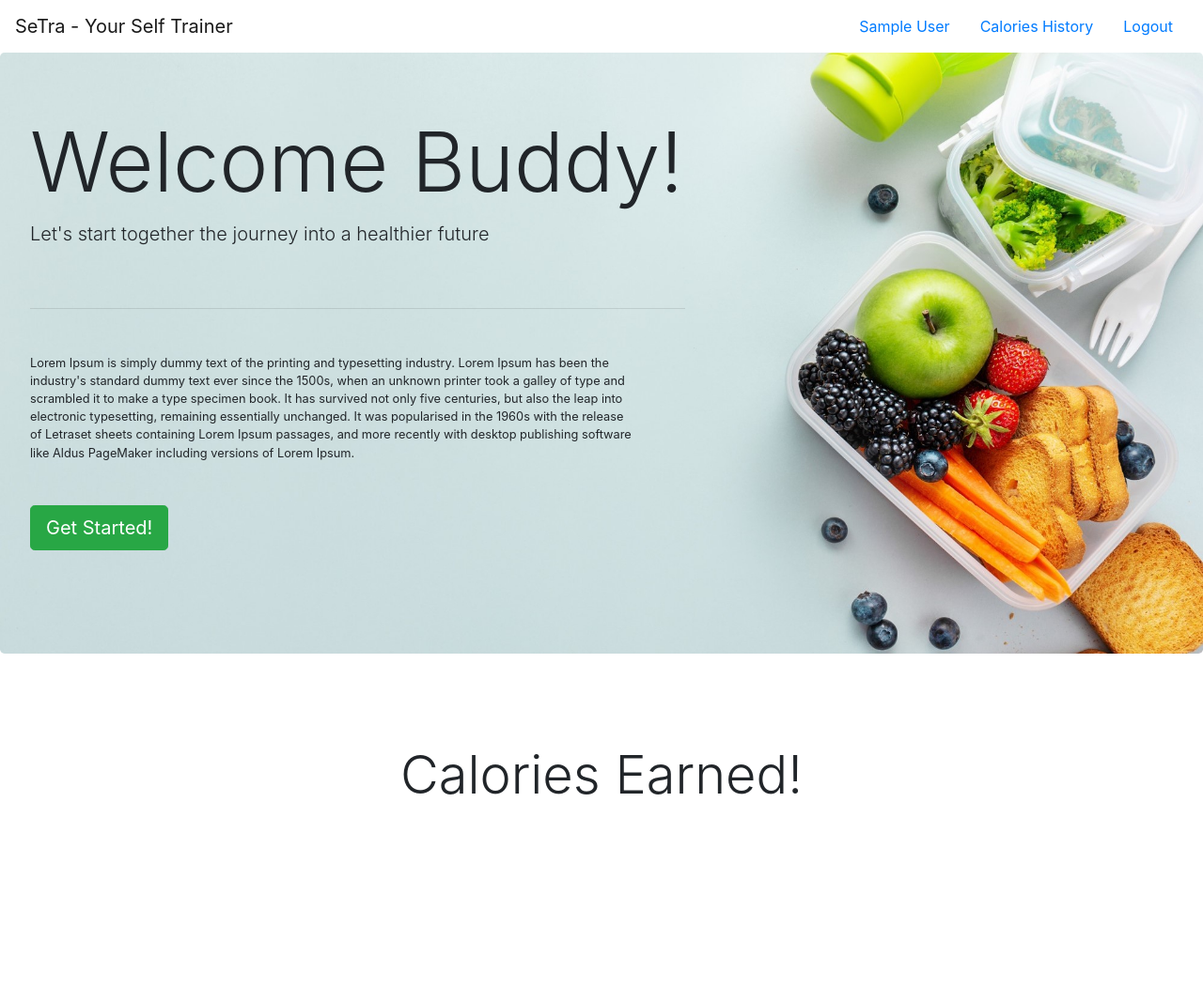
After one commit to Dstri26/SeTra, a PHP site: page /predict/history.php in a window 1280 px wide. The commit adds this page. Shown: the whole page at 94% size. Run offline with PHP 8.4, Linux system fonts and the light colour scheme; the visitor is signed in with stand-in values (Sample User, id 1); data that the repository does not hold is empty.

Commit message:
Calories History added.

```diff
--- /dev/null
+++ b/history.php
@@ -0,0 +1,95 @@
+<?php
+session_start();
+?>
+<!DOCTYPE html>
+<html lang="en">
+<head>
+<meta charset="UTF-8">
+<meta name="viewport" content="width=device-width, initial-scale=1.0">
+<link rel="icon" href="./assets/img/logo.png">
+
+<title>Calories History</title>
+
+<!-- -----------------------All The CSS Links Goes Here----------------------- -->
+
+<link rel="stylesheet" href="./assets/css/style.css">
+<link rel="stylesheet" href="https://maxcdn.bootstrapcdn.com/bootstrap/4.0.0/css/bootstrap.min.css" integrity="sha384-Gn5384xqQ1aoWXA+058RXPxPg6fy4IWvTNh0E263XmFcJlSAwiGgFAW/dAiS6JXm" crossorigin="anonymous">
+
+
+<!-- -----------------------All The CSS Links Goes Here----------------------- -->
+<!-- -----------------------All other External Links Goes Here----------------------- -->
+
+<link rel="stylesheet" href="https://cdnjs.cloudflare.com/ajax/libs/font-awesome/4.7.0/css/font-awesome.min.css">
+
+
+<!-- -----------------------All other External Links Goes Here----------------------- -->
+</head>
+<body>
+<!-- -----------------------All the Individual Sections Goes Here----------------------- -->
+<div class="header">
+        <nav style="background:rgba(255,255,255,0.5)" class="navbar sticky-top navbar-light" >
+            <a class="navbar-brand" href="#">SeTra - Your Self Trainer</a>
+            <ul class="nav justify-content-end">
+                <li class="nav-item">
+                  <a class="nav-link active" href="./profile.php"> <?php echo $_SESSION['name'];?></a>
+                </li>
+                <li class="nav-item">
+                  <a class="nav-link" href="./history.php">Calories History</a>
+                </li>
+                <li class="nav-item">
+                  <a class="nav-link" href="./logout.php">Logout</a>
+                </li>
+              </ul>
+          </nav>
+          <div class="jumbotron" style="min-height: 80vh;background:url('./assets/img/bg.jpg') center / cover no-repeat;background-attachment:fixed;">
+            <div class="row">
+                <div class="col-md-7">
+                    <h1 class="display-2">Welcome Buddy!</h1>
+                    <p class="lead">Let's start together the journey into a healthier future</p><br>
+                    <hr class="my-4"><br>
+                    <p style="width: 50vw;font-size:0.8em;">Lorem Ipsum is simply dummy text of the printing and typesetting industry. Lorem Ipsum has been the industry's standard dummy text ever since the 1500s, when an unknown printer took a galley of type and scrambled it to make a type specimen book. It has survived not only five centuries, but also the leap into electronic typesetting, remaining essentially unchanged. It was popularised in the 1960s with the release of Letraset sheets containing Lorem Ipsum passages, and more recently with desktop publishing software like Aldus PageMaker including versions of Lorem Ipsum.</p>
+                    <p class="lead">
+                        <br>
+                      <a class="btn btn-success btn-lg" href="#upload" role="button">Get Started!</a>
+                    </p>
+                  </div>
+                </div>
+            </div>
+
+    </div>
+    <div class="jumbotron text-center" style="height: auto;background-attachment:fixed;background: #fff;">
+                    <h1 class="display-4">Calories Earned!</h1><br><br><br>
+                    <table class="table table-borderless">
+                        <?php
+                        include 'config.php';
+                        $id=$_SESSION['id'];
+                        $calories=mysqli_query($con,"select * from test1 where userid='$id'");
+                        if ($calories->num_rows > 0) {
+                            echo "<thead><tr><th scope='col'>Time</th><th scope='col'>Food Item</th><th scope='col'>Quantity</th><th scope='col'>Calories</th><th scope='col'> </th></tr></thead><tbody>";
+                          while($row = mysqli_fetch_assoc($calories)) {
+                            echo "<tr><td>".$row["time"]."</td><td>".$row["foodname"]."</td><td>".$row["quantity"]."</td><td>".$row["calories"]."</td><td><a href='edit.php'><i style='color:green' class='fa fa-edit'></i></a>&nbsp;&nbsp;&nbsp;&nbsp;&nbsp;&nbsp;<a href='delete.php'><i style='color:red' class='fa fa-trash'></i></a>&nbsp;&nbsp;&nbsp;</td></tr>";
+                          }
+                        ?>
+
+                        <?php
+                                }
+                                echo "</tbody></table>";
+
+                        ?>
+
+    </div>
+
+
+
+
+<!-- -----------------------All The Individual Sections Goes Here----------------------- -->
+<!-- -----------------------All the JS Links Goes Here----------------------- -->
+
+<script src="./assets/js/script.js"></script>
+<script src="https://cdn.jsdelivr.net/npm/@popperjs/core@2.9.1/dist/umd/popper.min.js" integrity="sha384-SR1sx49pcuLnqZUnnPwx6FCym0wLsk5JZuNx2bPPENzswTNFaQU1RDvt3wT4gWFG" crossorigin="anonymous"></script>
+<script src="https://cdn.jsdelivr.net/npm/bootstrap@5.0.0-beta3/dist/js/bootstrap.min.js" integrity="sha384-j0CNLUeiqtyaRmlzUHCPZ+Gy5fQu0dQ6eZ/xAww941Ai1SxSY+0EQqNXNE6DZiVc" crossorigin="anonymous"></script>
+
+<!-- -----------------------All The JS Links Goes Here----------------------- -->
+
+</body>
+</html>
```
Also changed, not shown: profile.php (+44 -13 lines), index.php (line endings or trailing spaces).
